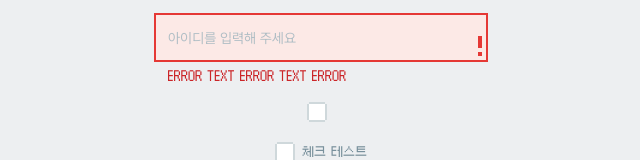
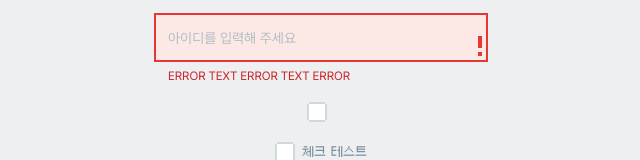
Before and after one commit to bside-4team/4team-client, a Next.js app: page /example/input in a window 1280 px wide. Shown: the part 287-447 px from the top of the page, without its empty margins (319-959 px from the left). Built offline with nearby package versions, Linux system fonts and the light colour scheme; no server answers.

Commit message:
fix: pretendard 적용 시 !important 적용

```diff
--- a/src/components/Input/TextArea/index.tsx
+++ b/src/components/Input/TextArea/index.tsx
@@ -34,7 +34,7 @@ function TextArea({ label, errorMsg, ...rest }: TextAreaProps, ref: ForwardedRef
         {hasError ? <INPUT_ERROR /> : focused ? <INPUT_TYPED /> : <INPUT_INACTIVE />}
       </div>
 
-      {errorMsg && <div className="font-pretendard ml-14 mt-8 text-12 font-normal text-simentic-r90">{errorMsg}</div>}
+      {errorMsg && <div className="ml-14 mt-8 !font-pretendard text-12 font-normal text-simentic-r90">{errorMsg}</div>}
     </div>
   );
 }
--- a/src/components/Input/TextInput/index.tsx
+++ b/src/components/Input/TextInput/index.tsx
@@ -45,7 +45,7 @@ function TextInput(
         {hasError ? <INPUT_ERROR /> : focused ? <INPUT_TYPED /> : <INPUT_INACTIVE />}
       </div>
 
-      {errorMsg && <div className="font-pretendard ml-14 mt-8 text-12 font-normal text-simentic-r90">{errorMsg}</div>}
+      {errorMsg && <div className="ml-14 mt-8 !font-pretendard text-12 font-normal text-simentic-r90">{errorMsg}</div>}
     </div>
   );
 }
```
